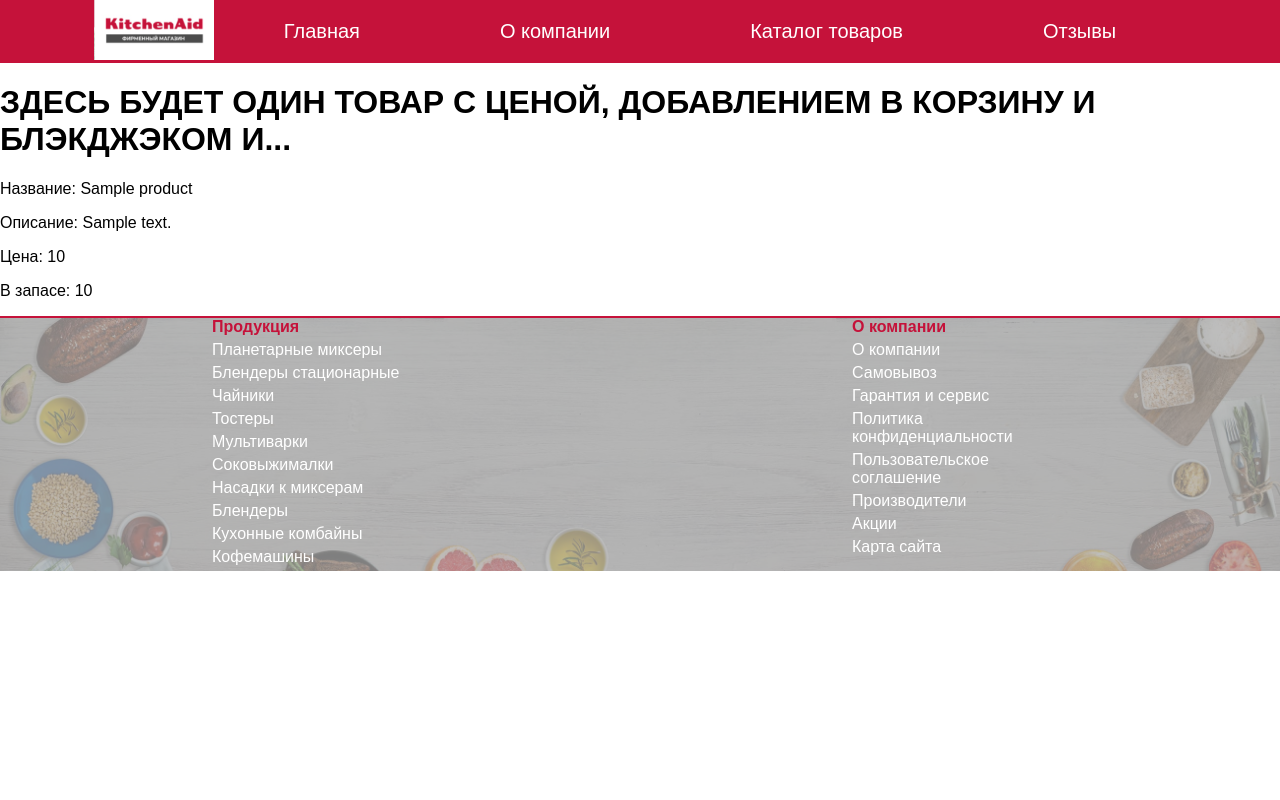
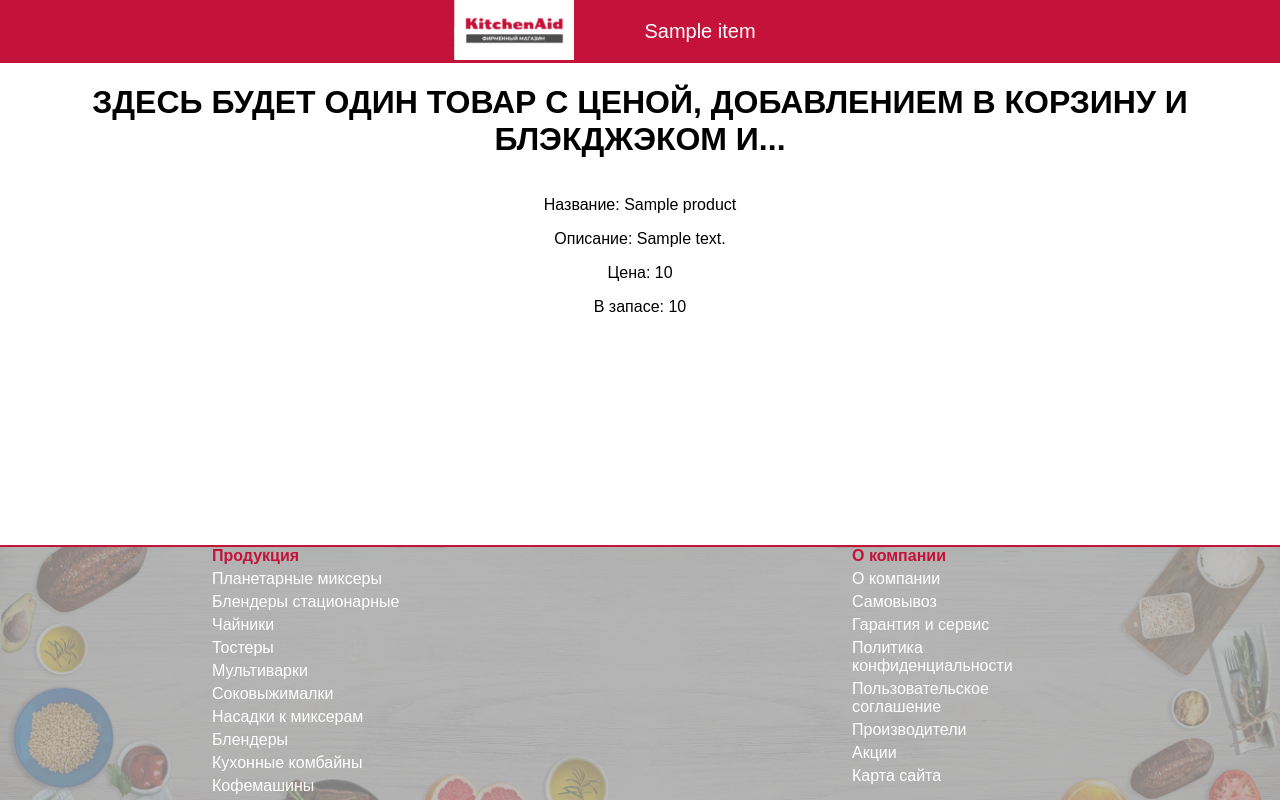
Before and after one commit to WISPukh/Django_Project, a Django app: template FirstDjangoProject/main/templates/main/product_detail.html in a window 1280 px wide. Run offline with Django 4.2, Linux system fonts and the light colour scheme; tables that the repository leaves empty hold one stand-in row (values such as "Sample post"); the template is opened without the code that fills it: values that come from a table or form of the project are taken from there, most other values are stand-ins (such as "Sample title", 1, 10 or a date in 2020); grey boxes marked "Sample" are stand-in pictures.

Commit message:
[mixor fix] add and fix get_absolute_url function. optimize header in base.html

```diff
--- a/FirstDjangoProject/main/models.py
+++ b/FirstDjangoProject/main/models.py
@@ -1,8 +1,8 @@
 import time
 
+from django.contrib.contenttypes.models import ContentType
 from django.db import models
 from django.urls import reverse
-from django.contrib.contenttypes.models import ContentType
 
 
 class Product(models.Model):
@@ -12,6 +12,7 @@ class Product(models.Model):
     in_stock = models.IntegerField(default=0, verbose_name='В запасе')
     category = models.ManyToManyField('Category')
     content_type = models.ForeignKey(ContentType, on_delete=models.CASCADE, default=50)
+
     # product_img = models.ImageField()
 
     def __str__(self):
@@ -24,7 +25,7 @@ class Product(models.Model):
     #             yield field.verbose_name, field.value_to_string(self)
 
     def get_absolute_url(self):
-        return reverse('product_detail', kwargs={'name': self.name})
+        return reverse('product_detail', kwargs={'pk': self.pk})
 
 
 class Mixer(Product):
@@ -85,8 +86,9 @@ class Order(models.Model):
 class Category(models.Model):
     name = models.CharField(max_length=50)
     img_url = models.CharField(max_length=50, default=time.time())
-# TODO: ImageField(..., upload_to=...)
-# TODO: media root, media settings
+
+    # TODO: ImageField(..., upload_to=...)
+    # TODO: media root, media settings
 
     def __str__(self):
         return self.name
--- a/FirstDjangoProject/main/templates/main/about.html
+++ b/FirstDjangoProject/main/templates/main/about.html
@@ -1,4 +1,4 @@
-{% extends 'main/index.html' %}
+{% extends 'main/base.html' %}
 {% load static %}
 
 {% block title %}О компании{% endblock %}
--- a/FirstDjangoProject/main/templates/main/index.html
+++ b/FirstDjangoProject/main/templates/main/base.html
@@ -13,22 +13,12 @@
     <div id="navbar">
         <img src="{% static 'img/logo2.png' %}" alt="logo" id="logo">
         <div id="navbar-buttons">
-            <a href="/">
-                <div>Главная</div>
-                <img src="{% static 'img/home.png' %}" alt="home">
-            </a>
-            <a href="{% url 'about' %}">
-                <div>О компании</div>
-                <img src="{% static 'img/about.png' %}" alt="about">
-            </a>
-            <a href="{% url 'catalog' %}">
-                <div>Каталог товаров</div>
-                <img src="{% static 'img/catalog.png' %}" alt="catalog">
-            </a>
-            <a href="{% url 'reviews' %}">
-                <div>Отзывы</div>
-                <img src="{% static 'img/review.png' %}" alt="reviews">
-            </a>
+            {% for item in menu %}
+                <a href="{% url item.url %}">
+                    <div>{{ item.title }}</div>
+                    <img src="{% static item.img_url %}" alt={{ item.title }}>
+                </a>
+            {% endfor %}
         </div>
     </div>
 
--- a/FirstDjangoProject/main/templates/main/catalog.html
+++ b/FirstDjangoProject/main/templates/main/catalog.html
@@ -1,4 +1,4 @@
-{% extends 'main/index.html' %}
+{% extends 'main/base.html' %}
 
 {% load static %}
 
@@ -6,7 +6,7 @@
 
 {% block content %}
     <h2 class="center">Популярные категории</h2>
-    <div id="items">
+    <div class="items">
         {% for category in catalog_list %}
             <a href="{{ category.get_absolute_url }}">
                 <div class="item">
--- a/FirstDjangoProject/main/templates/main/home.html
+++ b/FirstDjangoProject/main/templates/main/home.html
@@ -1,4 +1,4 @@
-{% extends 'main/index.html' %}
+{% extends 'main/base.html' %}
 {% load static%}
 
 {% block title %}Главная страница{% endblock %}
--- a/FirstDjangoProject/main/templates/main/product_detail.html
+++ b/FirstDjangoProject/main/templates/main/product_detail.html
@@ -1,17 +1,22 @@
-{% extends 'main/index.html' %}
+{% extends 'main/base.html' %}
 {% load static %}
 {% load verbose_names %}
 {% block title %}{{ product_detail.name.title }}{% endblock %}
 {% block content %}
-    <h1>ЗДЕСЬ БУДЕТ ОДИН ТОВАР С ЦЕНОЙ, ДОБАВЛЕНИЕМ В КОРЗИНУ И БЛЭКДЖЭКОМ И... </h1>
-    {% if product_detail %}
-{#      через register.filter#}
-        {% for name, value in product_detail|get_verbose_field_name %}
-            <p>{{ name }}: {{ value.capitalize }}</p>
-        {% endfor %}
-{#            через итератор: #}
-{#        {% for field, value in product_detail %}#}
-{#            <p>{{ field }}: {{ value }}</p>#}
-{#        {% endfor %}#}
-    {% endif %}
+    <h1 class="center">ЗДЕСЬ БУДЕТ ОДИН ТОВАР С ЦЕНОЙ, ДОБАВЛЕНИЕМ В КОРЗИНУ И БЛЭКДЖЭКОМ И... </h1>
+    <div class="items">
+        <div class="item">
+            {% if product_detail %}
+                {# {% static product_detail.img_url %} #}
+                {# через register.filter #}
+                {% for name, value in product_detail|get_verbose_field_name %}
+                    <p>{{ name.capitalize }}: {{ value.capitalize }}</p>
+                {% endfor %}
+                {# через итератор: #}
+                {# {% for field, value in product_detail %} #}
+                {#      <p>{{ field }}: {{ value }}</p> #}
+                {# {% endfor %}#}
+            {% endif %}
+        </div>
+    </div>
 {% endblock %}
--- a/FirstDjangoProject/main/templates/main/reviews.html
+++ b/FirstDjangoProject/main/templates/main/reviews.html
@@ -1,4 +1,4 @@
-{% extends 'main/index.html' %}
+{% extends 'main/base.html' %}
 
 {% load static %}
 
--- a/FirstDjangoProject/main/urls.py
+++ b/FirstDjangoProject/main/urls.py
@@ -1,13 +1,15 @@
 from django.urls import path
+from django.conf import settings
+from django.conf.urls.static import static
 
 from . import views
 
 urlpatterns = [
     path('', views.index, name='index'),
     path('about', views.about, name='about'),
+    path('reviews', views.reviews, name='reviews'),
     path('catalog', views.CatalogView.as_view(), name='catalog'),
-    path('reviews', views.reviews, name='reviews'),
     path('catalog/<str:category_name>/', views.ProductByCategoryView.as_view(), name='products_by_category'),
     path('products/<int:pk>/', views.ProductDetailView.as_view(), name='product_detail'),
 
-]
+] + static(settings.STATIC_URL)
--- a/FirstDjangoProject/static/css/index.css
+++ b/FirstDjangoProject/static/css/index.css
@@ -19,6 +19,7 @@ body {
     border-top: 2px solid #c5123a;
     position: relative;
 }
+
 #footer div {
     margin: 0 30%;
 }
@@ -103,7 +104,18 @@ span {
     align-items: center;
 }
 
-#items {
+#root {
+    width: 100%;
+    display: flex;
+    flex-direction: column;
+    min-height: 100vh;
+}
+
+#body {
+    overflow-x: hidden;
+}
+
+.items {
     display: grid;
     grid-template-columns: repeat(auto-fit, minmax(250px, 1fr));
     grid-column-gap: 50px;
@@ -111,7 +123,8 @@ span {
     margin: 0 20%;
     flex-wrap: wrap;
 }
-#items a:link, #items a:active, #items a:visited{
+
+.items a:link, .items a:active, .items a:visited {
     color: black;
     text-decoration: none;
 }
@@ -149,7 +162,11 @@ span {
 #feedback_form a:link, #feedback_form a:visited {
     color: red;
 }
-.item img {width: 250px; height: 250px}
+
+.item img {
+    width: 250px;
+    height: 250px
+}
 
 
 @media screen and (max-width: 1166px) {
@@ -202,11 +219,11 @@ span {
         top: 30%;
     }
 
-    .item img {width: 180px; height: 180px}
+    .item img {
+        width: 180px;
+        height: 180px
+    }
 
-    /*#footer div {*/
-    /*    margin: 0;*/
-    /*}*/
 }
 
 @media screen and (min-width: 1166px) {
```
Also changed, not shown: FirstDjangoProject/main/templates/main/products_by_category.html (+13 -11 lines), FirstDjangoProject/main/views.py (+25 -7 lines), 1 other file.
